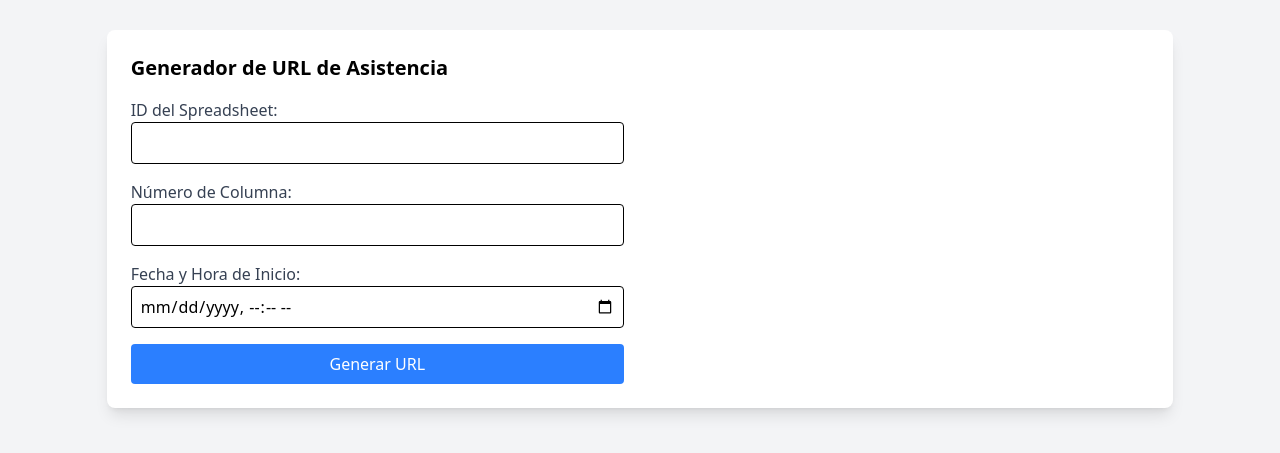
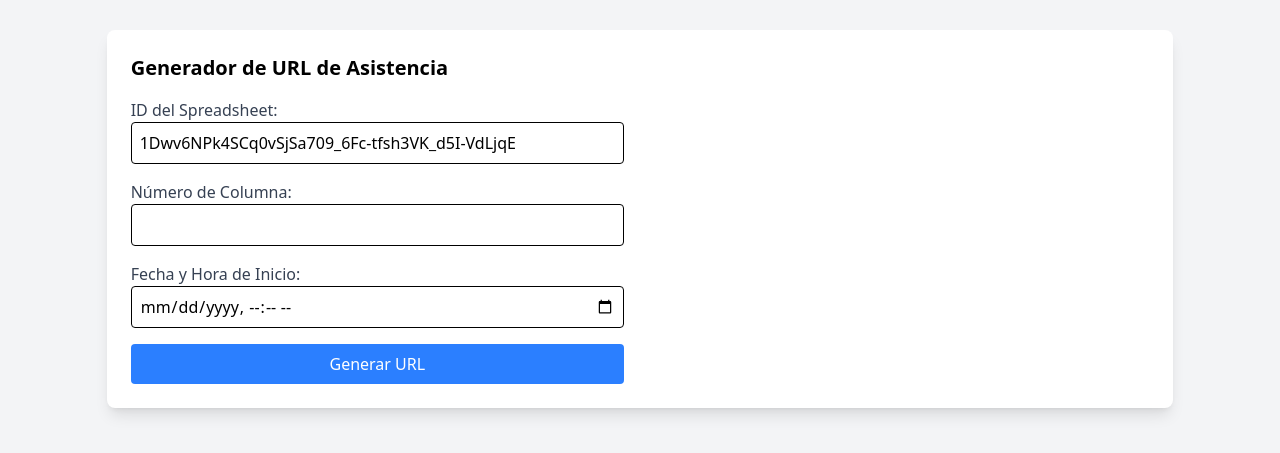
Before and after one commit to fedegonzal/asistencia, a plain HTML site: page generador.html in a window 1280 px wide. Shown: the part 181-634 px from the top of the page. Drawn offline with nearby package versions, Linux system fonts and the light colour scheme.

Commit message:
temp api id

```diff
--- a/generador.html
+++ b/generador.html
@@ -63,7 +63,7 @@
     <script>
         function generadorApp() {
             return {
-                spreadsheetId: "",
+                spreadsheetId: "1Dwv6NPk4SCq0vSjSa709_6Fc-tfsh3VK_d5I-VdLjqE",
                 columna: "",
                 fechaHora: "",
                 urlGenerada: "",
```
